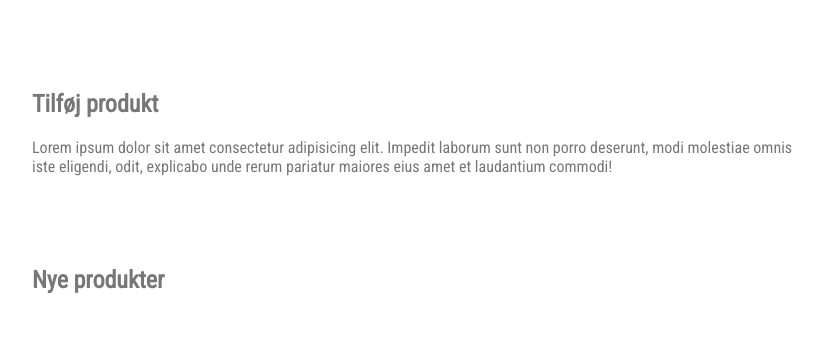
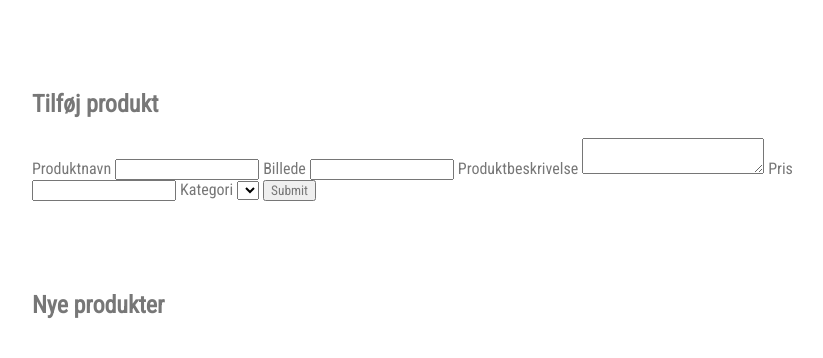
Before and after one commit to gjesing/V31Webshop, a PHP site: page /products.php in a window 1280 px wide. Shown: the part 309-667 px from the top of the page, without its empty margins (224-1047 px from the left). Run offline with PHP 8.4, Linux system fonts and the light colour scheme; data that the repository does not hold is empty.

Commit message:
Form to add products added to products.php (unstyled and not working at the moment)

```diff
--- a/products.php
+++ b/products.php
@@ -36,7 +36,19 @@
     <main>
         <section>
             <h1>Tilføj produkt</h1>
-            <p>Lorem ipsum dolor sit amet consectetur adipisicing elit. Impedit laborum sunt non porro deserunt, modi molestiae omnis iste eligendi, odit, explicabo unde rerum pariatur maiores eius amet et laudantium commodi!</p>
+            <form method="post">
+                <label for="name">Produktnavn</label>
+                <input type="text" name="name">
+                <label for="image">Billede</label>
+                <input type="text" name="image">
+                <label for="description">Produktbeskrivelse</label>
+                <textarea name="description"></textarea>
+                <label for="price">Pris</label>
+                <input type="number" name="price">
+                <label for="categoryId">Kategori</label>
+                <select name="categoryId"></select>
+                <input type="submit">
+            </form>
         </section>
         <section>
             <h1>Nye produkter</h1>
```
